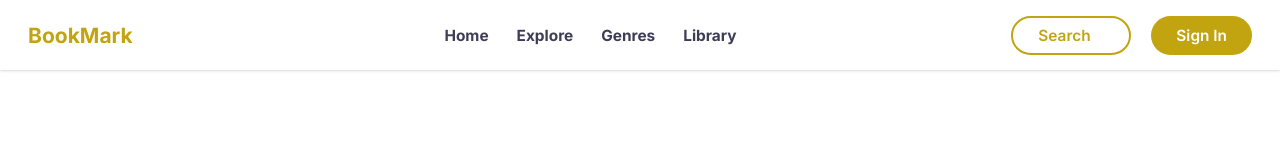
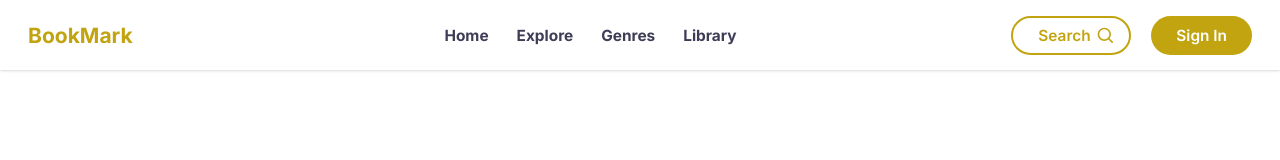
Before and after one commit to amori95917/online-bookshelf, a React (Create React App) app: page / in a window 1280 px wide. Shown: the top 160 px of the page. Built offline with nearby package versions, Linux system fonts and the light colour scheme.

Commit message:
Updated searchbar icon

```diff
--- a/src/components/Nav.js
+++ b/src/components/Nav.js
@@ -81,7 +81,10 @@ const Nav = () => {
         }
       >
         <form>
-          <input type="text" placeholder="Search" />
+          <label htmlFor="search">
+            <BiSearch size="20px" color="#c2a410" />
+          </label>
+          <input type="text" name="search" placeholder="Search" />
         </form>
       </div>
     </nav>
--- a/src/components/Nav.module.css
+++ b/src/components/Nav.module.css
@@ -57,6 +57,13 @@
 .searchbar form {
   width: 80%;
   margin: 0 auto;
+  position: relative;
+}
+
+.searchbar label {
+  position: absolute;
+  top: 10px;
+  right: 15px;
 }
 
 .searchbar input,
@@ -69,6 +76,10 @@
   font-weight: 600;
 }
 
+.searchbar input:focus,
+.desktop-search-bar input:focus {
+  outline: none;
+}
 .desktop-search-bar input::placeholder {
   color: #c2a410;
   font-size: 1.1rem;
@@ -85,9 +96,25 @@
     display: none;
   }
 
+  .searchbar label {
+    position: relative;
+    top: 50px;
+    right: 80px;
+  }
+
   .desktop-search-bar {
     display: grid;
     width: 50%;
+  }
+
+  .desktop-search-bar form {
+    position: relative;
+  }
+
+  .desktop-search-bar label {
+    position: absolute;
+    top: 10px;
+    right: 15px;
   }
 
   .btnlog {
@@ -118,8 +145,4 @@
   .desktop-search-bar:hover {
     width: 300px;
   }
-
-  .desktop-search-bar input:focus {
-    outline: none;
-  }
 }
```
